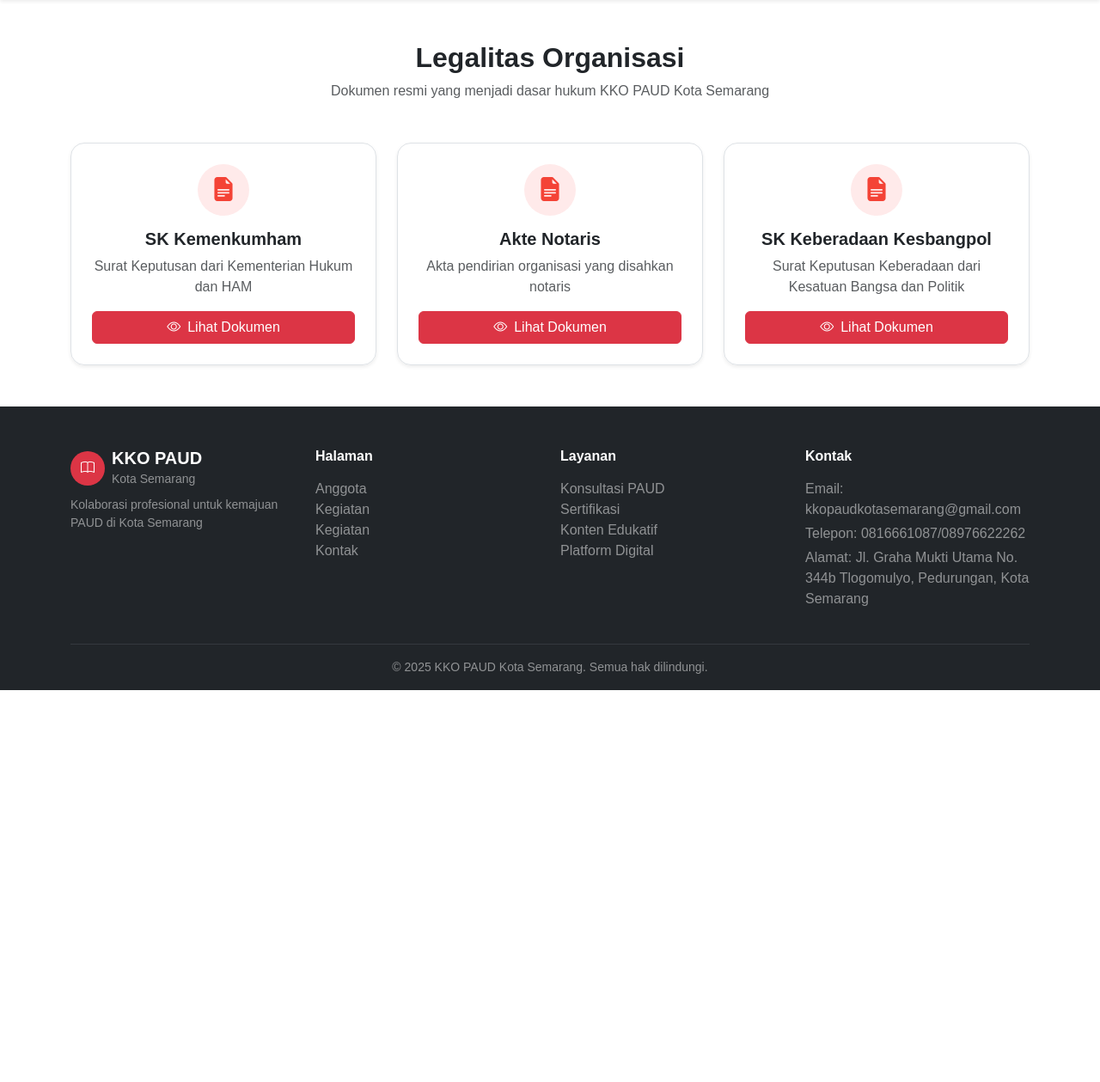
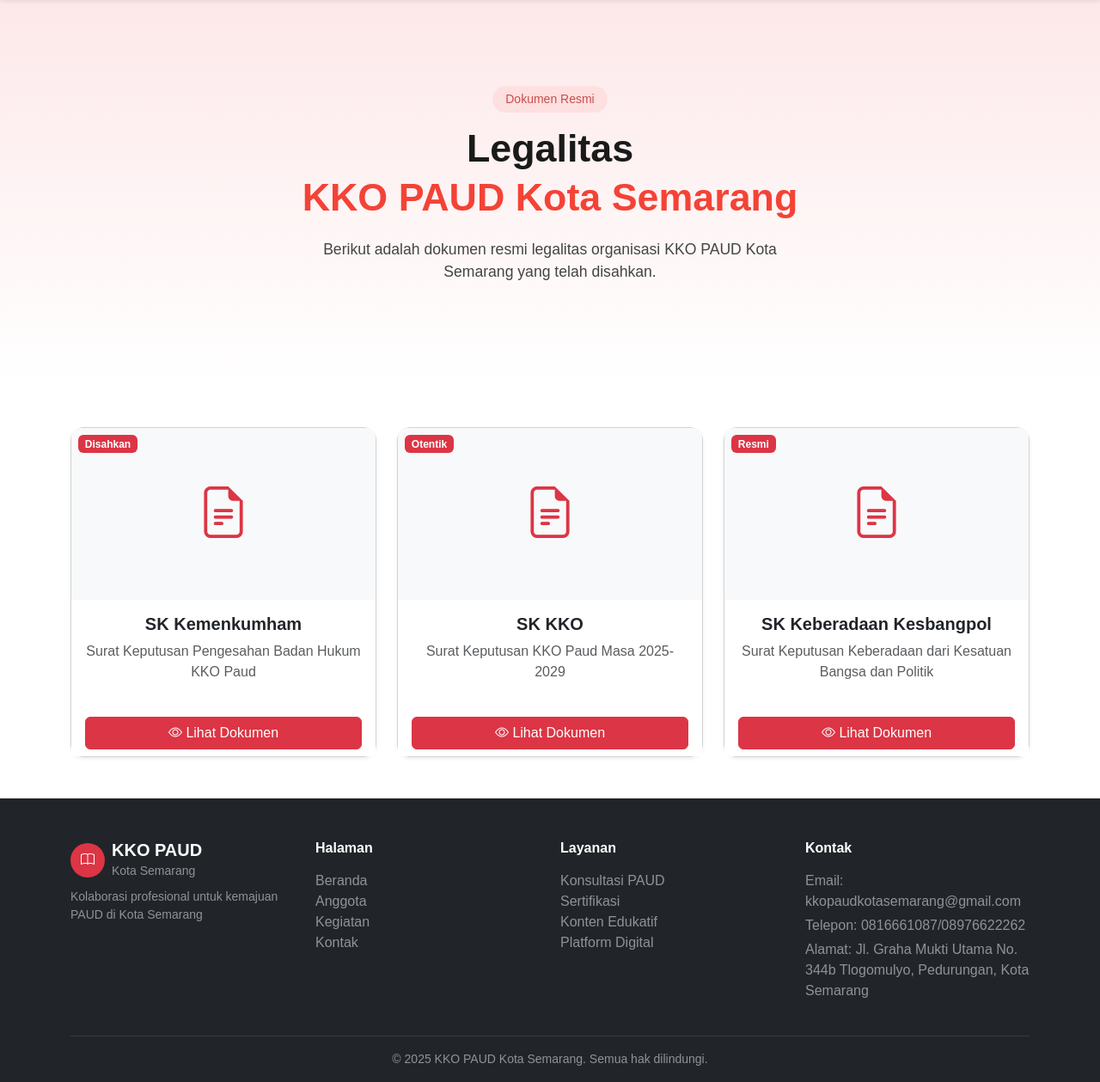
Before and after one commit to liliianaa/webkkosemarang, a PHP site: page /legalitas.php in a window 1280 px wide. Shown: the part 56-1315 px from the top of the page at 86% size. Before the commit the page ends 859 px from the top, so only its background shows below. Run offline with PHP 8.4, Linux system fonts and the light colour scheme.

Commit message:
fitur legalitas

```diff
--- a/legalitas.php
+++ b/legalitas.php
@@ -5,22 +5,24 @@ include "koneksi.php";
 $legalDocuments = [
     [
         "title" => "SK Kemenkumham",
-        "description" => "Surat Keputusan dari Kementerian Hukum dan HAM",
-        "file" => "assets/dokumen/Kemenkumham.pdf"
+        "description" => "Surat Keputusan Pengesahan Badan Hukum KKO Paud",
+        "file" => "assets/dokumen/Kemenkumham.pdf",
+        "badge" => "Disahkan"
     ],
     [
-        "title" => "Akte Notaris",
-        "description" => "Akta pendirian organisasi yang disahkan notaris",
-        "file" => "assets/dokumen/AkteNotaris.pdf"
+        "title" => "SK KKO",
+        "description" => "Surat Keputusan KKO Paud Masa 2025-2029",
+        "file" => "assets/dokumen/SK_KKO.pdf",
+        "badge" => "Otentik"
     ],
     [
         "title" => "SK Keberadaan Kesbangpol",
         "description" => "Surat Keputusan Keberadaan dari Kesatuan Bangsa dan Politik",
-        "file" => "assets/dokumen/Kesbangpol.pdf"
+        "file" => "assets/dokumen/Kesbangpol.pdf",
+        "badge" => "Resmi"
     ]
 ];
 ?>
-
 <!DOCTYPE html>
 <html lang="id">
 
@@ -28,7 +30,6 @@ $legalDocuments = [
   <meta charset="utf-8" />
   <meta name="viewport" content="width=device-width, initial-scale=1" />
   <title>KKO PAUD Kota Semarang - Legalitas</title>
-
   <link href="https://cdn.jsdelivr.net/npm/bootstrap@5.3.3/dist/css/bootstrap.min.css" rel="stylesheet" />
   <link rel="stylesheet" href="https://cdn.jsdelivr.net/npm/bootstrap-icons@1.11.3/font/bootstrap-icons.min.css" />
   <style>
@@ -36,28 +37,53 @@ $legalDocuments = [
       font-family: 'Poppins', sans-serif;
     }
 
+    /* HERO */
+    #hero {
+      background: linear-gradient(180deg, #fde8e9 0%, #fff 100%);
+      padding-top: 100px;
+      padding-bottom: 100px;
+      text-align: center;
+    }
+
+    .tagline {
+      display: inline-block;
+      background: #fde0df;
+      color: #c94c4c;
+      font-size: 14px;
+      padding: 5px 15px;
+      border-radius: 20px;
+      margin-bottom: 15px;
+      font-weight: 500;
+    }
+
+    .hero-title {
+      font-size: 2.8rem;
+      font-weight: 800;
+      color: #1a1a1a;
+      margin-bottom: 0.2rem;
+    }
+
+    .hero-subtitle {
+      font-size: 2.8rem;
+      font-weight: 800;
+      color: #f44336;
+    }
+
+    .hero-desc {
+      max-width: 600px;
+      margin: 20px auto;
+      font-size: 1.1rem;
+      color: #444;
+    }
+
     .navbar .nav-link.active {
       color: #f44336 !important;
       font-weight: bold;
-        }
-
-        .document-icon {
-            width: 60px;
-            height: 60px;
-            background: #ffeaea;
-            color: #f44336;
-            border-radius: 50%;
-            display: flex;
-            align-items: center;
-            justify-content: center;
-            font-size: 28px;
-            margin: 0 auto 15px;
     }
   </style>
 </head>
 
 <body>
-
   <!-- NAVBAR -->
   <nav class="navbar navbar-expand-lg bg-white shadow-sm sticky-top">
     <div class="container">
@@ -78,32 +104,45 @@ $legalDocuments = [
     </div>
   </nav>
 
-    <!-- SECTION LEGALITAS -->
-    <section class="py-5">
+  <!-- HERO -->
+  <section id="hero">
     <div class="container">
-            <div class="text-center mb-5">
-                <h2 class="fw-bold">Legalitas Organisasi</h2>
-                <p class="text-muted">Dokumen resmi yang menjadi dasar hukum KKO PAUD Kota Semarang</p>
+      <span class="tagline">Dokumen Resmi</span>
+      <h1 class="hero-title">Legalitas</h1>
+      <h1 class="hero-subtitle">KKO PAUD Kota Semarang</h1>
+      <p class="hero-desc">
+        Berikut adalah dokumen resmi legalitas organisasi KKO PAUD Kota Semarang yang telah disahkan.
+      </p>
     </div>
+  </section>
 
-            <div class="row g-4">
+  <!-- LIST LEGALITAS -->
+  <div class="container my-5">
+    <div class="row justify-content-center g-4">
       <?php foreach ($legalDocuments as $doc): ?>
         <div class="col-md-4">
-                        <div class="border rounded-4 text-center shadow-sm p-4 h-100">
-                            <div class="document-icon">
-                                <i class="bi bi-file-earmark-text-fill"></i>
+          <div class="card shadow-sm rounded-4 h-100">
+            <div class="position-relative">
+              <div class="bg-light d-flex align-items-center justify-content-center"
+                   style="height:200px; border-radius: 12px 12px 0 0;">
+                <i class="bi bi-file-earmark-text text-danger" style="font-size:60px;"></i>
               </div>
+              <span class="badge bg-danger position-absolute top-0 start-0 m-2"><?= $doc['badge']; ?></span>
+            </div>
+            <div class="card-body text-center">
               <h5 class="fw-bold"><?= $doc['title']; ?></h5>
               <p class="text-muted"><?= $doc['description']; ?></p>
+            </div>
+            <div class="card-footer bg-white border-0 d-flex justify-content-center">
               <a href="<?= $doc['file']; ?>" target="_blank" class="btn btn-danger w-100">
-                                <i class="bi bi-eye me-2"></i>Lihat Dokumen
+                <i class="bi bi-eye"></i> Lihat Dokumen
               </a>
+            </div>
           </div>
         </div>
       <?php endforeach; ?>
     </div>
   </div>
-    </section>
 
   <!-- FOOTER -->
   <footer class="bg-dark text-white pt-5 pb-3">
@@ -130,9 +169,9 @@ $legalDocuments = [
         <div class="col-md-3 mb-4">
           <h6 class="fw-bold mb-3">Halaman</h6>
           <ul class="list-unstyled">
+            <li><a href="index.php" class="text-white-50 text-decoration-none">Beranda</a></li>
             <li><a href="anggota.php" class="text-white-50 text-decoration-none">Anggota</a></li>
             <li><a href="kegiatan.php" class="text-white-50 text-decoration-none">Kegiatan</a></li>
-                        <li><a href="Kegiatan.php" class="text-white-50 text-decoration-none">Kegiatan</a></li>
             <li><a href="kontak.php" class="text-white-50 text-decoration-none">Kontak</a></li>
           </ul>
         </div>
@@ -153,8 +192,7 @@ $legalDocuments = [
           <h6 class="fw-bold mb-3">Kontak</h6>
           <p class="mb-1 text-white-50">Email: kkopaudkotasemarang@gmail.com</p>
           <p class="mb-1 text-white-50">Telepon: 0816661087/08976622262</p>
-                    <p class="mb-0 text-white-50">Alamat: Jl. Graha Mukti Utama No. 344b Tlogomulyo, Pedurungan, Kota
-                        Semarang</p>
+          <p class="mb-0 text-white-50">Alamat: Jl. Graha Mukti Utama No. 344b Tlogomulyo, Pedurungan, Kota Semarang</p>
         </div>
       </div>
 
```
Also changed, not shown: 2 other files. Lines whose indentation alone changed are shown as unchanged.
